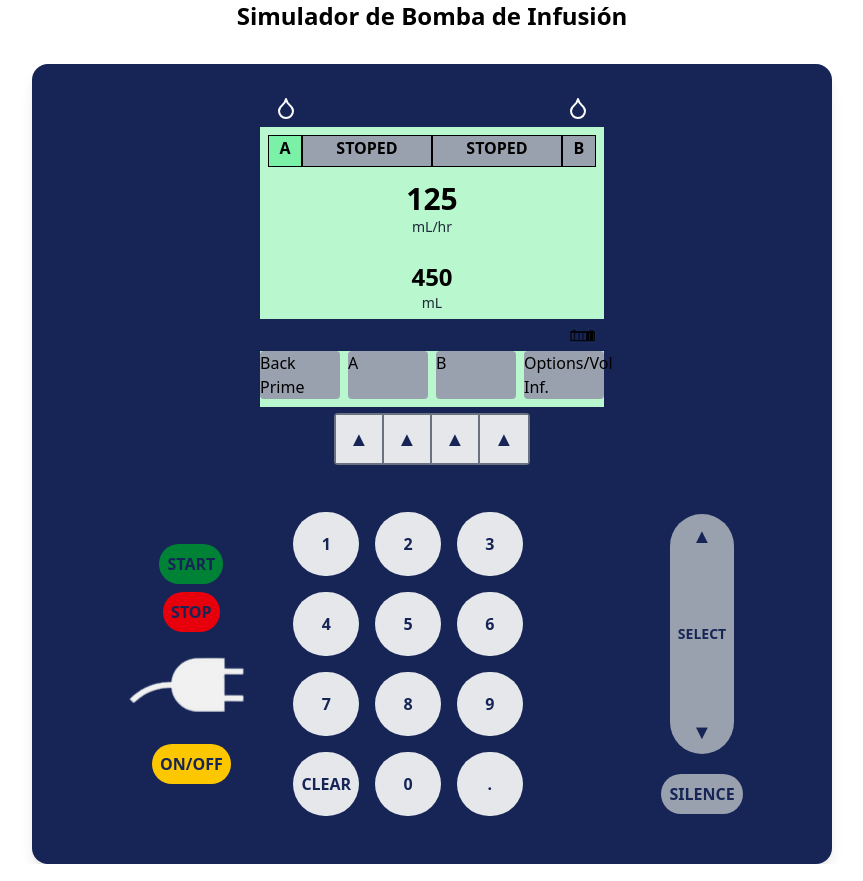
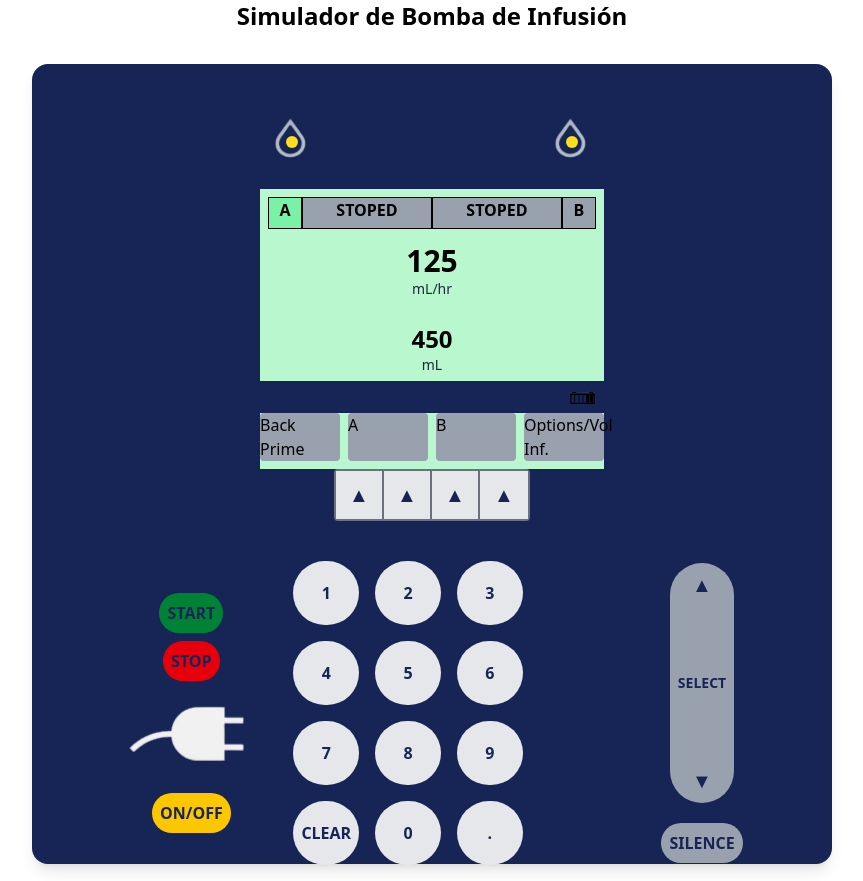
Before and after one commit to vpeinado263/simulador-bomba-insulina, a Next.js app in the folder frontend/: page / in a window 1280 px wide. Shown: the whole page, without its empty margins (208-1071 px from the left). Built offline with nearby package versions, Linux system fonts and the light colour scheme.

Commit message:
alinear indicadores de fluido con estilos visuales

```diff
--- a/frontend/src/components/atoms/Indicadores/FluidDrop.jsx
+++ /dev/null
@@ -1,16 +0,0 @@
-import { Droplet } from "lucide-react";
-
-const FluidDrop = ({ line, active }) => {
-  return (
-    <div>
-    <Droplet
-      className={`w-6 h-6 ${
-        active ? "text-white animate-pulse" : "text-yellow-300"
-      }`}
-    />
-    <span className="text-sm font-medium">{line}</span>
-  </div>
-  );
-};
-
-export default FluidDrop;
--- a/frontend/src/components/atoms/Indicadores/LineFlowIndicator.jsx
+++ b/frontend/src/components/atoms/Indicadores/LineFlowIndicator.jsx
@@ -5,8 +5,8 @@ const LineFlowIndicator = () => {
       <img
       src="lineflowindicator.svg"
       alt="Line Flow Indicator"
-      width={40}
-      height={95}
+      width={80}
+      height={80}
       />
     </div>
   );
--- /dev/null
+++ b/frontend/src/components/molecules/FluidDrop.jsx
@@ -0,0 +1,18 @@
+import LineFlowIndicator from "../atoms/Indicadores/LineFlowIndicator";
+
+const FluidDrop = ({ line, active }) => {
+  return (
+    <div className="relative flex flex-col items-center">
+      <LineFlowIndicator />
+      <div
+        className={`absolute top-10 w-3 h-3 rounded-full ${
+          active ? "bg-yellow-300 animate-pulse border-white" : "bg-green-300-300 border-gray-300"
+        }`}
+      ></div>
+
+      <span className="mt-2 text-sm font-medium text-white">{line}</span>
+    </div>
+  );
+};
+
+export default FluidDrop;
--- a/frontend/src/components/molecules/FluidIndicators.jsx
+++ b/frontend/src/components/organisms/FluidIndicators.jsx
@@ -1,10 +1,9 @@
-import FluidDrop from "../atoms/Indicadores/FluidDrop";
-
+import FluidDrop from "../molecules/FluidDrop";
 
 const FluidIndicators = () => {
   return (
   <div>
-    <div className="flex space-x-67">
+    <div className="flex space-x-50">
       <FluidDrop active={true} />
       <FluidDrop active={true} />
     </div>
--- a/frontend/src/components/templates/DeviceLayout.jsx
+++ b/frontend/src/components/templates/DeviceLayout.jsx
@@ -1,6 +1,6 @@
 import Softkeys from "../atoms/Botones Individuales/Softkeys";
-import FluidIndicators from "../molecules/FluidIndicators";
 import ControlPanel from "../organisms/ControlPanel";
+import FluidIndicators from "../organisms/FluidIndicators";
 import Lcd from "../organisms/Lcd";
 
 const DeviceLayout = () => {
```
